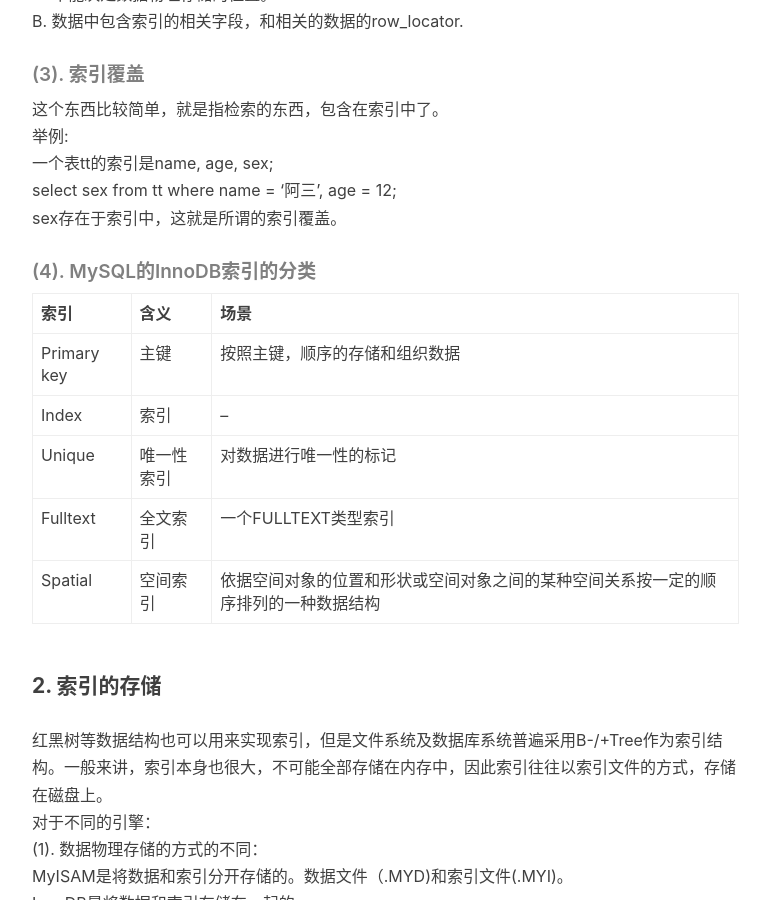
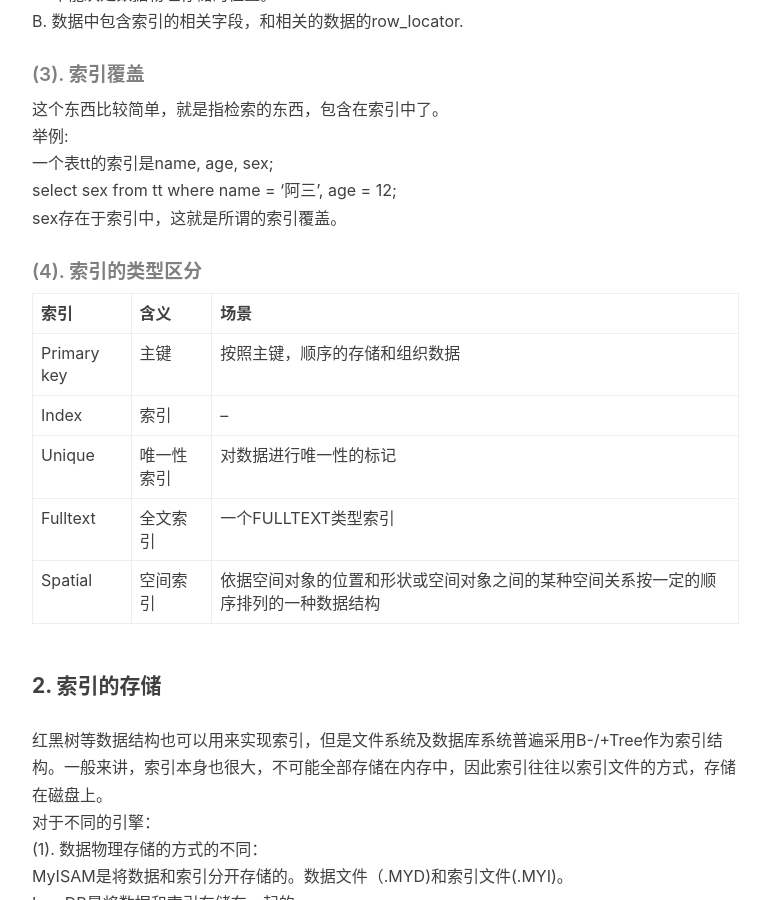
Before and after one commit to baiscjava/basicjava.github.io, a Jekyll site: the page built from _posts/2017-08-29-总结一下数据库的索引.md, in a window 1280 px wide and 900 px high, scrolled down 1163 px. Shown: the whole window, without its empty margins (233-1003 px from the left). Built offline with Jekyll 4.4.1, drawn with Linux system fonts in a browser that asks for light colours; nearby versions of some CDN libraries; comment, search, counter and statistics services are not loaded.

Commit message:
Update 2017-08-29-总结一下数据库的索引.md

```diff
--- a/_posts/2017-08-29-总结一下数据库的索引.md
+++ b/_posts/2017-08-29-总结一下数据库的索引.md
@@ -38,7 +38,7 @@ B. 数据中包含索引的相关字段，和相关的数据的row_locator.<br>
 select sex from tt where name = '阿三', age = 12;<br>
 sex存在于索引中，这就是所谓的索引覆盖。<br>
 
-##### (4). MySQL的InnoDB索引的分类<br>
+##### (4). 索引的类型区分<br>
 
 |索引|含义|场景|
 |:-------|:-------|:-------|
```
